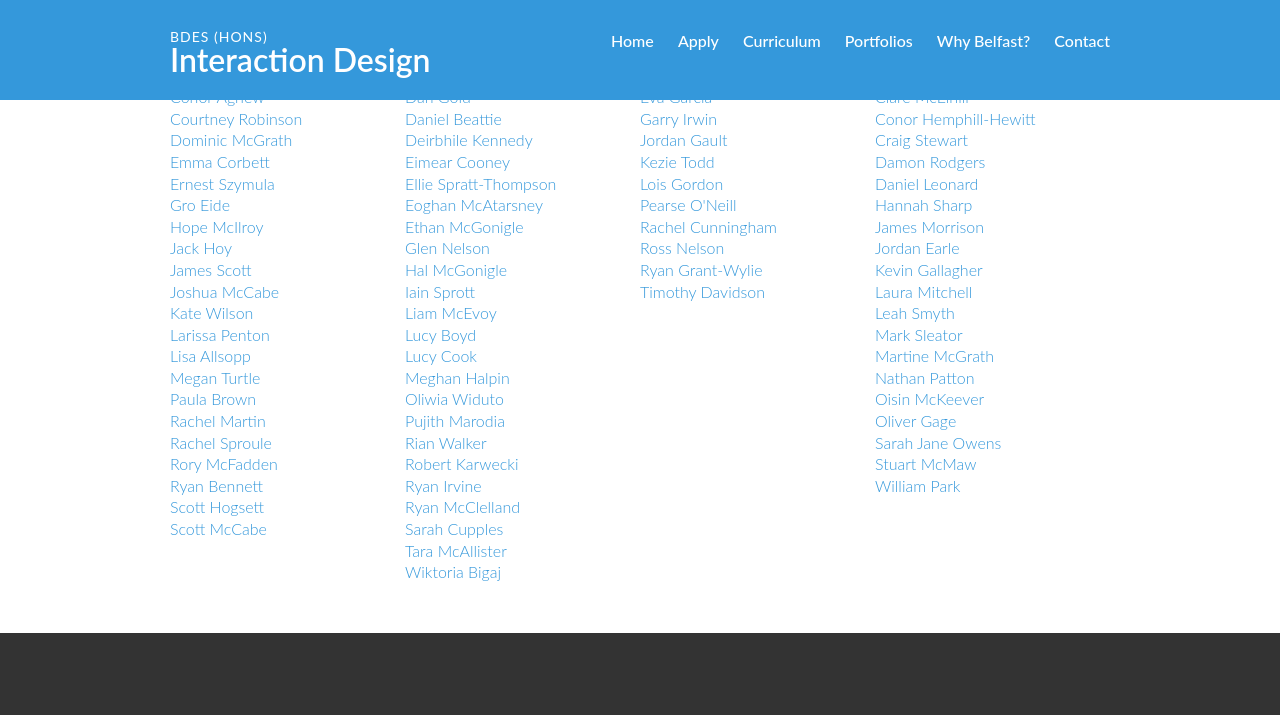
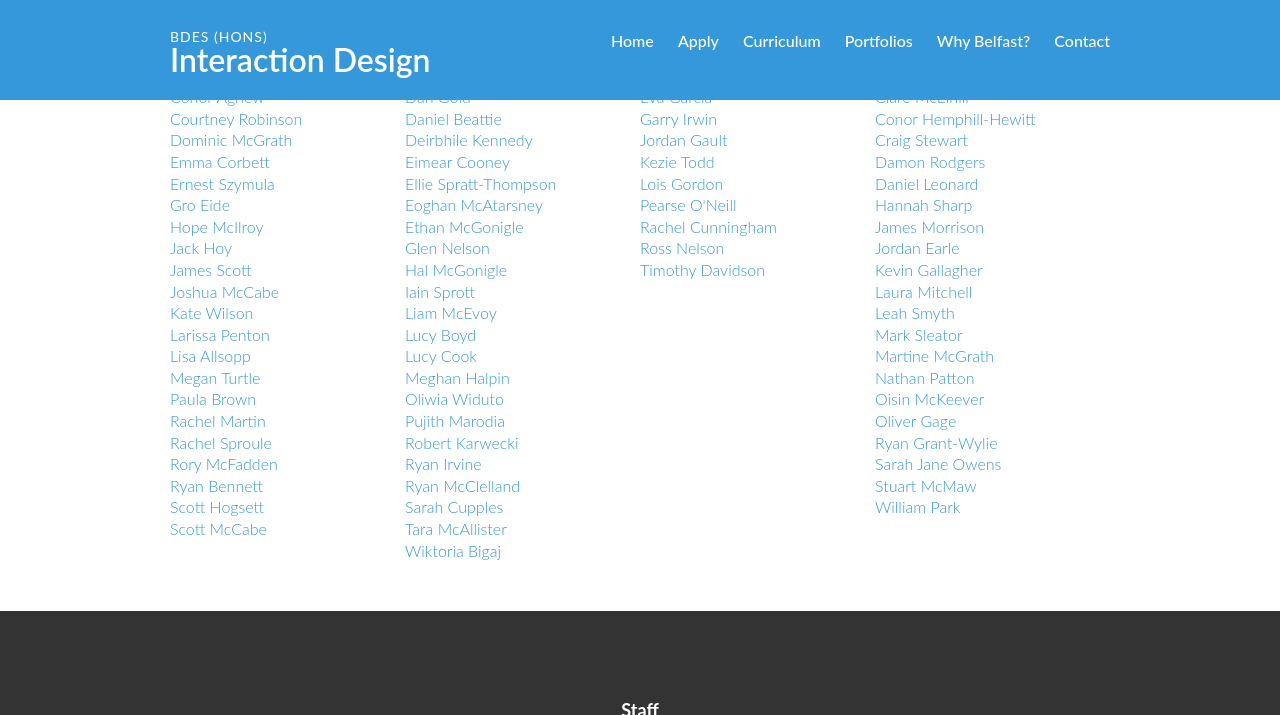
Before and after one commit to ixdbelfast/ixdbelfast.github.io, a Jekyll site: the page built from portfolios.html, in a window 1280 px wide and 900 px high, scrolled down 715 px, cut to the strip 0-715 px from the top of the window. Built offline with Jekyll 4.4.1, drawn with Linux system fonts in a browser that asks for light colours.

Commit message:
Updating student list

```diff
--- a/_data/yeargroup.yml
+++ b/_data/yeargroup.yml
@@ -100,8 +100,6 @@
       url: "http://ellie-thompson1.tumblr.com"
     - name: "Ben Turner"
       url: "http://benturnerixd.tumblr.com"
-    - name: "Rian Walker"
-      url: "http://riancwalker.tumblr.com"
     - name: "Pujith Marodia"
       url: "http://pujithmarodia-blog.tumblr.com"
     - name: "Sarah Cupples"
@@ -139,8 +137,6 @@
       url: "http://pearseoneill.tumblr.com/"
     - name: "Ross Nelson"
       url: "http://rossnelsonn.tumblr.com"
-    - name: "Ryan Grant-Wylie"
-      url: "http://rgrantwylie.tumblr.com"
     - name: "Timothy Davidson"
       url: "http://www.tim-davidson.com"
     - name: "Rachel Cunningham"
@@ -196,3 +192,5 @@
       url: "http://claremcelhill.tumblr.com/"
     - name: "Craig Stewart"
       url: "https://csd3sign.tumblr.com/"
+    - name: "Ryan Grant-Wylie"
+      url: "http://rgrantwylie.tumblr.com"
```
